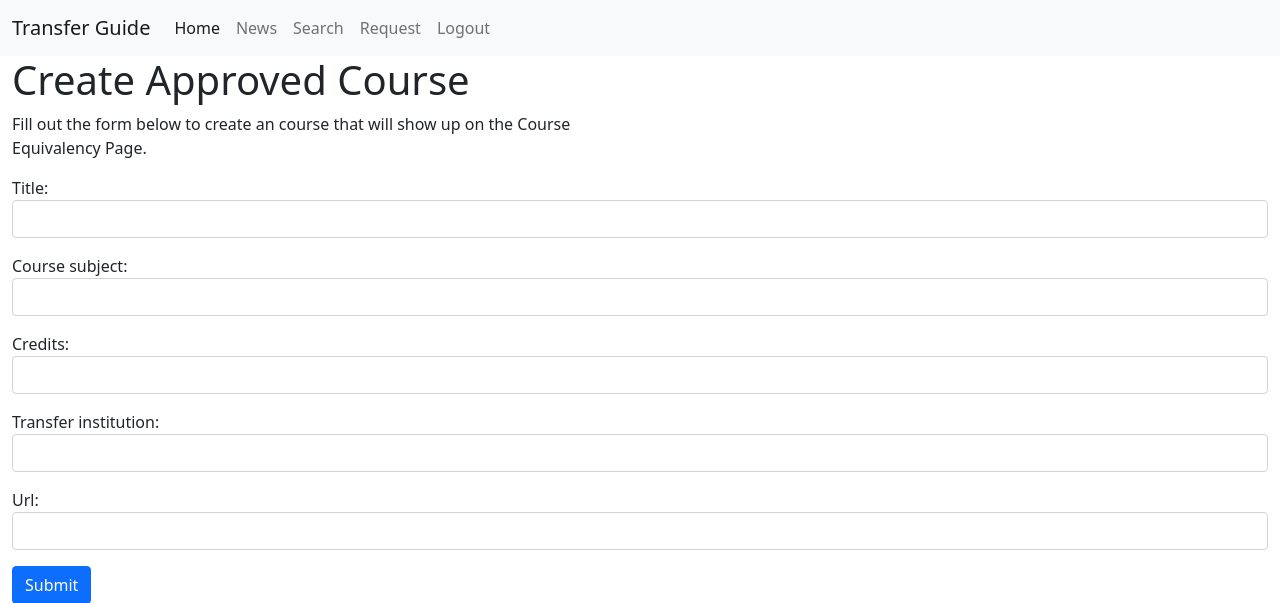
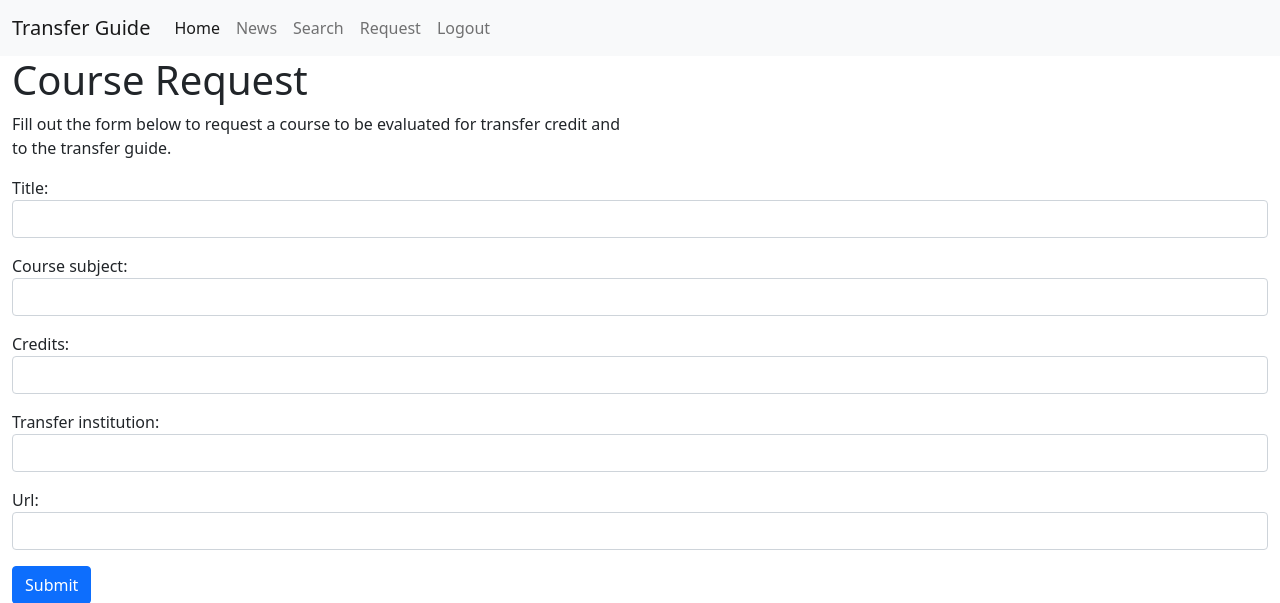
Before and after one commit to DTHM3/TransferGuide, a Django app: page /guide/course-request/ in a window 1280 px wide. Shown: the top 603 px of the page. Run offline with Django 4.2, Linux system fonts and the light colour scheme; the visitor is signed in with stand-in values (Sample User, id 1); some libraries are stand-ins or nearby versions.

Commit message:
fixed course request page

```diff
--- a/transferguideApp/templates/courserequest/courseRequest.html
+++ b/transferguideApp/templates/courserequest/courseRequest.html
@@ -6,8 +6,8 @@
   <div class="container-fluid">
     <div class="row">
       <div class="col-md-6">
-        <h1>Create Approved Course</h1>
-        <p>Fill out the form below to create an course that will show up on the Course Equivalency Page.</p>
+        <h1>Course Request</h1>
+        <p>Fill out the form below to request a course to be evaluated for transfer credit and to the transfer guide.</p>
       </div>
         <form method="post">
             {% csrf_token %}
```
